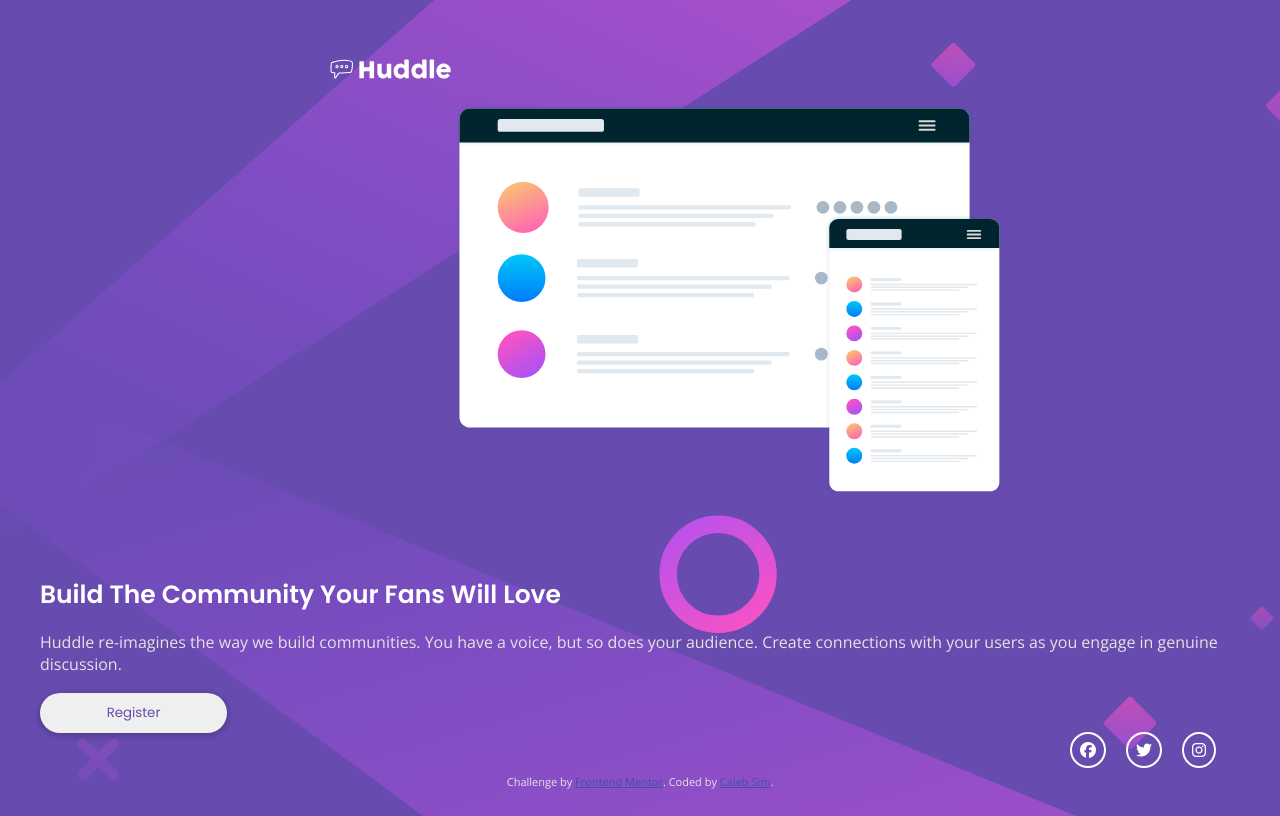
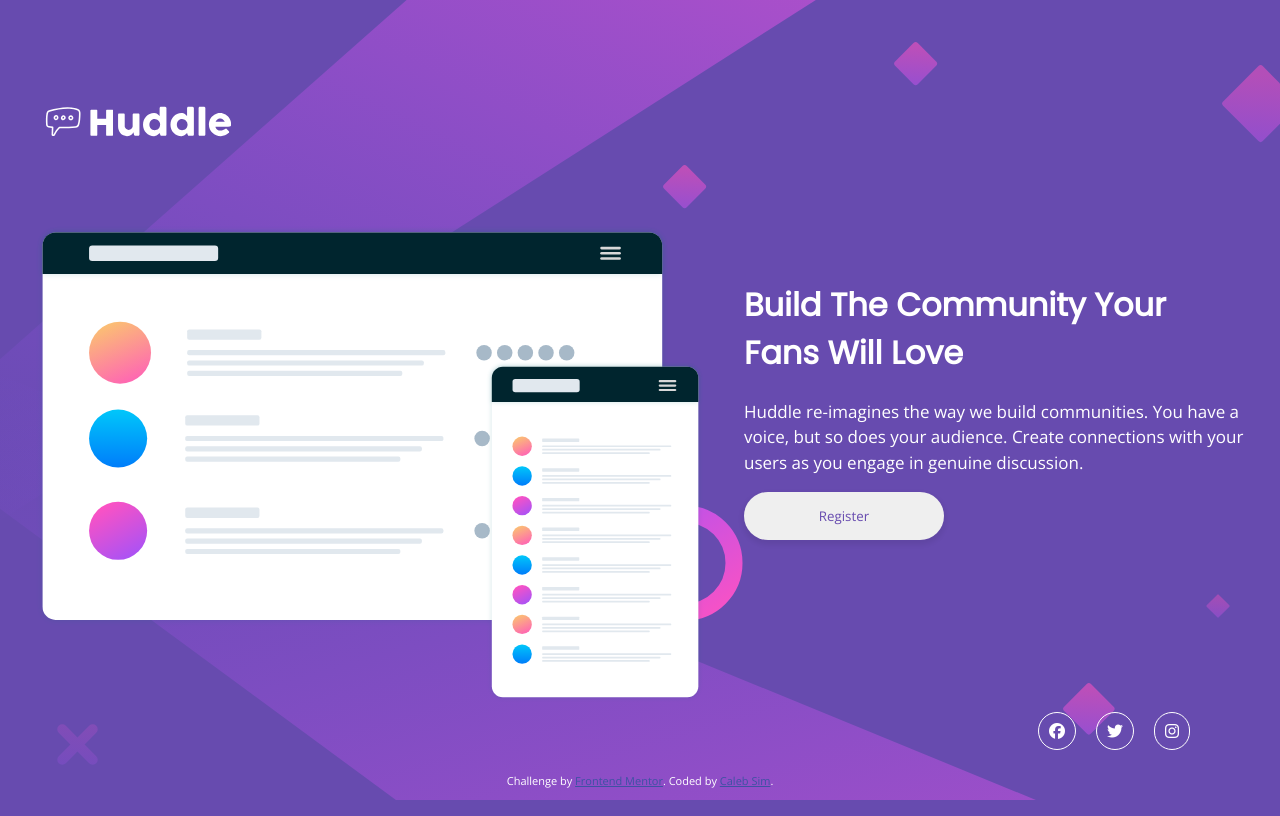
Before and after one commit to CodeLamp168/Huddle-Landing-Page-Basic-Challenge, a plain HTML site: page index.html in a window 1280 px wide. Drawn offline with nearby package versions, Linux system fonts and the light colour scheme.

Commit message:
Fixed CSS
Cleaned up the css coding for many of the design areas.

```diff
--- a/style.css
+++ b/style.css
@@ -1,5 +1,4 @@
-@import url('https://fonts.googleapis.com/css2?family=Open+Sans&family=Poppins:wght@400;600&display=swap');
-
+@import url('https://fonts.googleapis.com/css2?family=Open+Sans:wght@400;600&family=Poppins&display=swap');
 
 * {
     box-sizing:border-box;
@@ -17,153 +16,148 @@
     background-repeat: no-repeat;
     background-position: top;
     background-size: contain;
+    margin:0;
+    padding:5px 1em;
     height:100vh;
 
 }
 
-
-h1 {
-    font-family:'Poppins';
-    font-weight:600;
-    font-size: 25px;
-}
-
-p {
-    color:rgb(231, 226, 226);
-    font-family:'Open Sans';
-}
-
-button {
-    padding: 10px 5em;
-    border-radius:20px;
-    border:none;
-    color:hsl(257, 40%, 49%);
-    font-family:'Poppins';
-    transition:0.3s ease all;
-    margin-top:1rem;
-    box-shadow: 0px 2px 5px 2px rgba(0, 0, 0, 0.158);
-}
-
-button:hover {
-    background-color:hsl(300, 69%, 71%);
-    color:white;
-}
-
-.icon-area {
-    margin-top:3rem;
-}
-
-i {
-    color:white;
-    border: 2px solid;
-    border-radius:100%;
-    padding:8px;
-    transition:0.3s ease all;
-}
-
-i:hover {
-    color:hsl(300, 69%, 71%);
-}
-.icon:nth-child(2)
-{
-    margin-left:1em;
-    margin-right:1em;
-}
-
-main {
-     width:350px;
-    height:auto;
-    text-align:center;
-
-}
-
+/* Img: Size & Responsiveness */
 img {
     width:100%;
     height:auto;
 }
 
-
 .img-area {
-    margin-top:5rem;
+    display:flex;
+    flex-direction:column;
+    position:relative;
 }
 
-.text-area {
-    margin-top:2rem;
+.logo {
+    max-width:200px;
 }
 .illustration {
-width:350px;
-position:relative;
-top:20px;
+    margin-top:5em;
+   max-width:fit-content;
+}
+/* -------------- */
+
+/* Text Design */
+.text-area {
+    text-align:center;
+}
+
+h1 {
+    font-family:'Poppins';
+}
+
+p {
+    font-family:'Open Sans';
+    font-size:17px;
+    line-height:1.5em;
+}
+/* ------------------ */
+
+/* Button Design */
+button {
+    width:200px;
+    padding:15px 0px;
+    border-radius:30px;
+    border:none;
+    color:hsl(257, 40%, 49%);
+    font-family:'Open Sans';
+    box-shadow: 0px 3px 5px 2px rgba(0, 0, 0, 0.068);
+    transition: background-color 0.1s ease-in;
+    cursor:pointer;
+}
+
+button:hover {
+   color:white;
+   background-color:hsl(300, 69%, 71%);
+   box-shadow: 0px 3px 5px 2px rgba(245, 245, 245, 0.068)
+}
+
+button:active {
+  transform:scale(0.98);
+}
+
+/* ---------- */
+
+/* Icon Design */
+.icon-area {
+    margin-top:3em;
+    display:flex;
+    justify-content: center
+}
+
+.icon-area i {
+    padding: 10px 10px;
+    color:white;
+    border-radius:30px;
+    border: 1px solid white;
+    margin: 10px 10px;
+    transition: background-color 0.1s ease-in, border 0.1s ease-in;
+}
+
+.icon-area i:hover {
+    color:hsl(300, 69%, 71%);
+    border: 1px solid hsl(300, 69%, 71%);
 
 }
-.logo {
-    width:130px;
-    position:relative;
-    bottom:30px;
-    float:left
+/* ------------ */
 
+.attribution {
+    font-size: 10px;
+    text-align: center;
+    z-index: -1;
+}
+.attribution a {
+    color:hsl(300, 69%, 71%);
 }
 
-.text-area {
-    padding:10px 2rem;
-}
 
-footer {
-    margin-top:2em;
-}
+/* Desktop Responsiveness */
 
-@media (min-width:500px){
+@media(min-width:900px) {
     body {
+        flex-direction:row;
+        background-image: url(./images/bg-desktop.svg);
+        background-repeat: no-repeat;
+        background-position:center;
         background-size:cover;
     }
-}
 
-@media (min-width:900px) and (min-height:620px){
-    body {
-        background-image:url(./images/bg-desktop.svg);
-        background-size:cover;
-        background-position:inherit;
-        flex-direction:column;
+    .logo {
+        max-width:200px;
     }
 
-    main {
-        width:auto;
-        max-width:1000px;
-        display:flex;
-    }
-
-
-    footer {
-        position:absolute;
-        bottom:0;
-    }
-
-    .illustration {
-        width:550px;
-        height:auto;
-    }
-
-    .img-area {
-        margin-top: 0px;
-        margin-left:3em;
+    .section {
+        margin:0px 20px;
     }
 
     .text-area {
+        max-width:500px;
         text-align:left;
-        min-width:250px;
-        margin-top:5em;
-        margin-left:2em;
-        padding:0;
     }
 
     .icon-area {
+        margin-top:0;
         position:absolute;
-        right:4em;
-        bottom:2em;
+        bottom:2.5em;
+        right:5em;
     }
 
-    button {
-        margin-top:2px;
+    /* Attribution Positioning for Desktop */
+
+    .attribution {
+        font-size: 13px;
     }
 
+    footer {
+
+        position:absolute;
+        bottom:0;
+        z-index:-1;
+    }
 }
```
